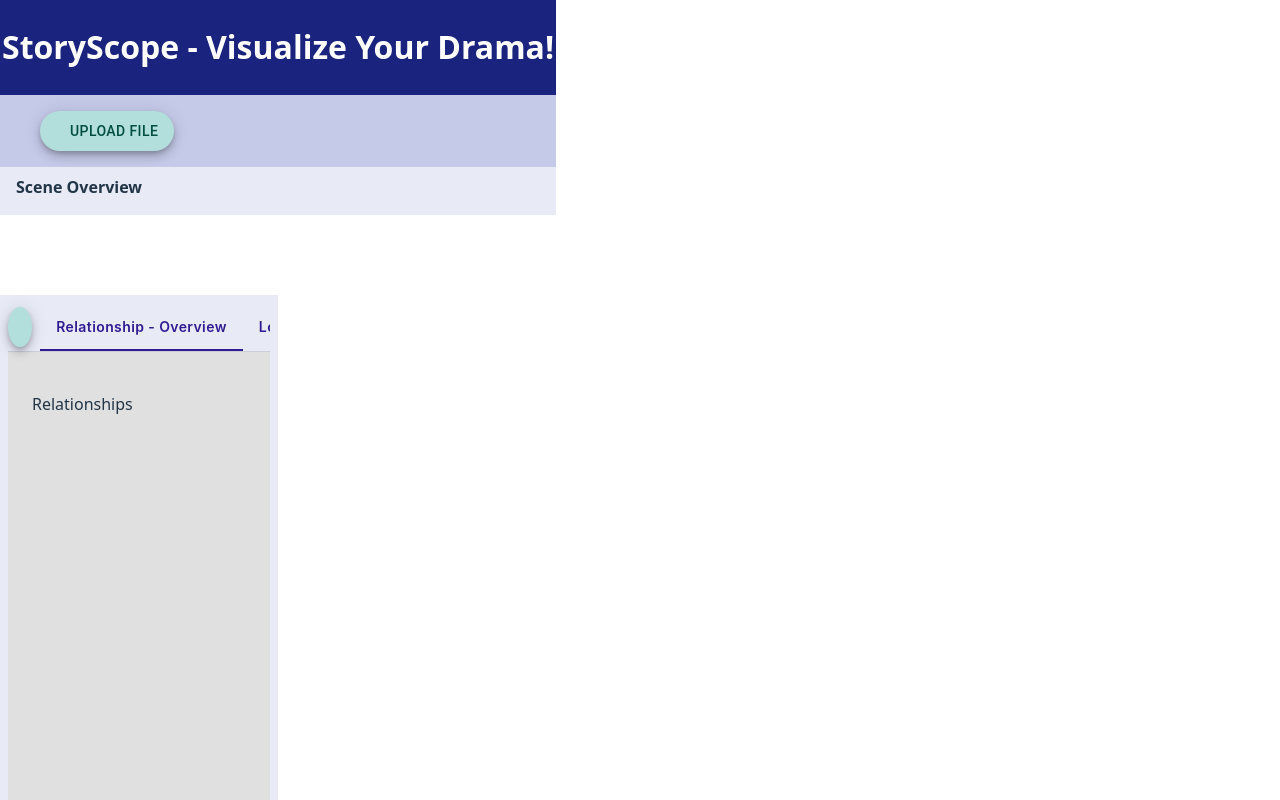
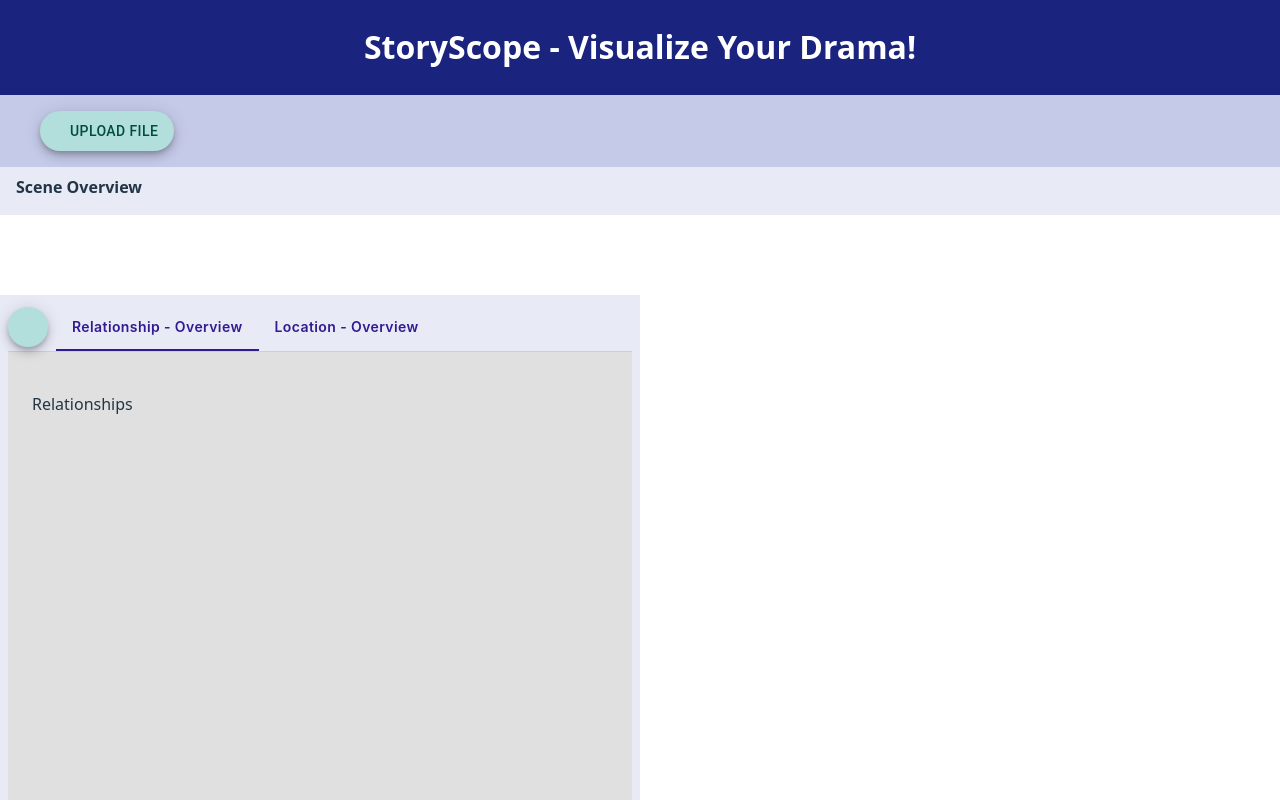
Before and after one commit to annaliferous/StoryScope, a React (Vite) app: page / in a window 1280 px wide. Shown: the top 800 px of the page. Built offline with nearby package versions, Linux system fonts and the light colour scheme; some icons are missing.

Commit message:
adjusted pull from main

```diff
--- a/src/index.css
+++ b/src/index.css
@@ -7,6 +7,11 @@
   text-rendering: optimizeLegibility;
   -webkit-font-smoothing: antialiased;
   -moz-osx-font-smoothing: grayscale;
+
+}
+
+#root {
+  width: 100vw;
 }
 
 body {
```
Also changed, not shown: 1 other file (tests, documents, lock files or other folders).
